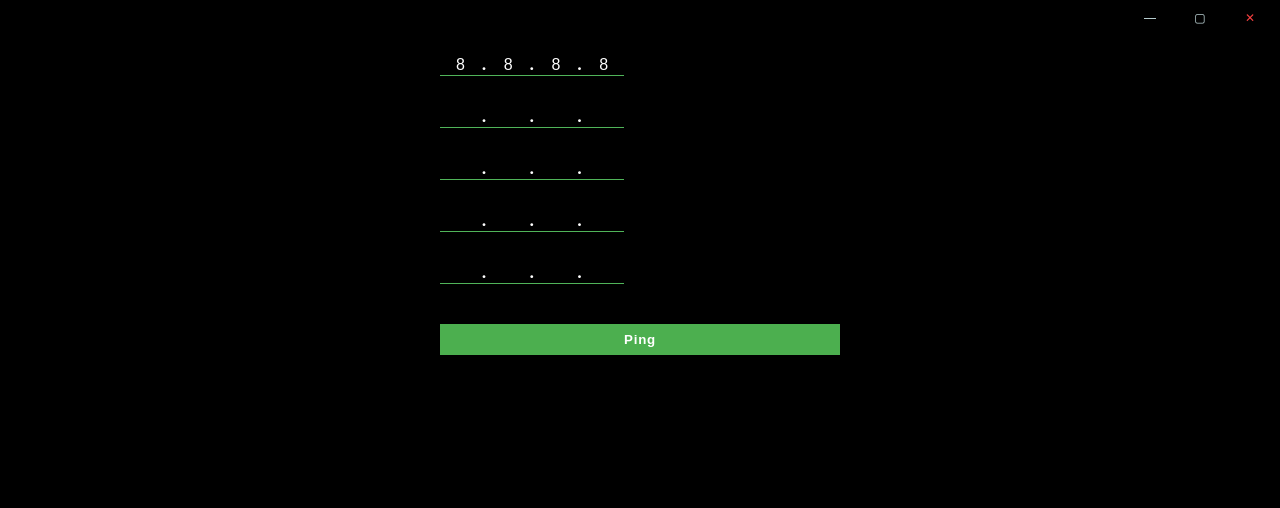
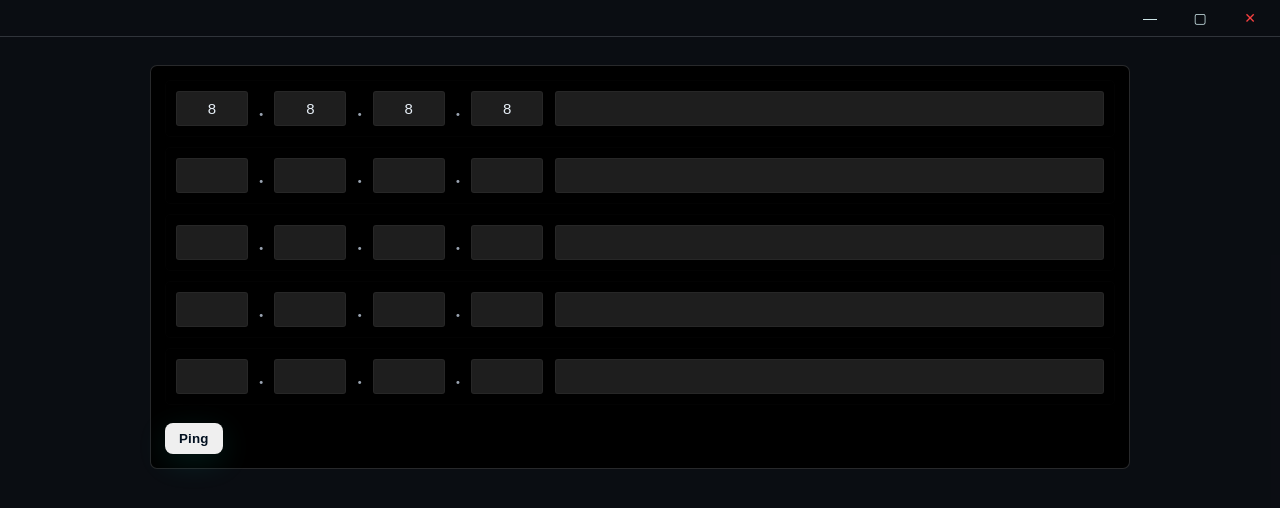
Before and after one commit to imihhail/PingAPI, a React (Vite) app: page / in a window 1280 px wide. Shown: the top 508 px of the page. Built offline with nearby package versions, Linux system fonts and the light colour scheme.

Commit message:
working mac and WIN

```diff
--- a/src/app.jsx
+++ b/src/app.jsx
@@ -116,7 +116,6 @@ export default function App() {
 
         <div className="content">
             <div id="settingsForm">
-                <div className="inputWrapper">
                 {Array.from({ length: IP_LENGHT }, (_, y) => (
                     <div key={y} className="field">
                         <div className='IPinput'>
@@ -137,30 +136,32 @@ export default function App() {
                             ))}
                         </div>
                         <div onClick={() => resizeLog(y)} className='pingLog'>
-                                <span>
-                                    {ipPartsList[y].speed?
-                                     `Ping: ${ipPartsList[y].speed}ms
-                                      Avg: ${ipPartsList[y].avg}ms
-                                      PL: ${ipPartsList[y].packetLoss}%
-                                    `: ipPartsList[y].pingLog[ipPartsList[y].pingLog.length-1]}
+                            <span className="pingStats">
+                            {ipPartsList[y].speed ? (
+                                <>
+                                <span className="pingStats_ping">Ping: <strong>{ipPartsList[y].speed}ms</strong></span>
+                                <span className="pingStats_avg">Avg: <strong>{ipPartsList[y].avg ?? '-'}ms</strong></span>
+                                <span className="pingStats_pl">PL: <strong>{ipPartsList[y].packetLoss ?? '-'}%</strong></span>
+                                </>
+                            ) : (
+                                ipPartsList[y].pingLog[ipPartsList[y].pingLog.length - 1]
+                            )}
                             </span>
                         </div>
                     </div>
                 ))}
-                </div>
                 {isPinging ? <button onClick={stopPing} className="stopBtn">Stop</button>
                              : <button onClick={ping} className="startBtn">Ping</button>
                 }
                 {selectedIpLog.isExpanded && (
                     <div onClick={resizeLog} className="pingLogExpanded">
-                        {ipPartsList[selectedIpLog.id].pingLog.map((log) =>
-                            <p>{log}</p>
+                        {ipPartsList[selectedIpLog.id].pingLog.map((log, i) =>
+                        <p key={i}>{log}</p>
                         )}
                     </div>
                 )}
             </div>
         </div>
-      <hr className="loading-line" />
     </div>
   );
 }
--- a/src/ipCLass.js
+++ b/src/ipCLass.js
@@ -6,36 +6,34 @@ export class PingAttributes {
     packetLoss = 0
     avg        = null
     speed      = null
+    connection = false
 
     constructor(id, ip = ['', '', '', '']) {
         this.id = id
         this.ip = ip
     }
 
-    calculatePingStats(std, str) {
+    calculatePingStats(str) {
         //EXTRACT PING RESPONSE AND PINGSPEED
-        //console.log("recieved str: ", str);
+        const isPingFound   = str.match(/time(?:=|<)\s*([0-9]*\.?[0-9]+)/i);
 
-        // const text       = str.toString();
-        // const pingOutput = text.split(/\r?\n/)[std];
-        // const speedArr   = pingOutput.match(/time(?:=|<)\s*([0-9]*\.?[0-9]+)/i);
+        if (isPingFound) {
+            const pingSpeed = parseFloat(isPingFound[1])
+            this.speed      = Math.round(pingSpeed)
+            this.connection = true
 
-        // if (speedArr) {
-        //     const pingSpeed = parseFloat(speedArr[1])
-        //     this.speed      = Math.round(pingSpeed)
+        //CALCULATE STATS
+            this.pingCount++
+            this.pingSum    = this.pingSum + this.speed
+            this.avg        = Math.round(this.pingSum / this.pingCount)
+            this.packetLoss = Math.round((this.errorCount/(this.pingCount + this.errorCount))*100)
 
-        // //CALCULATE STATS
-        //     this.pingCount++
-        //     this.pingSum    = this.pingSum + this.speed
-        //     this.avg        = Math.round(this.pingSum / this.pingCount)
-        //     this.packetLoss = Math.round((this.errorCount/(this.pingCount + this.errorCount))*100)
+        //HANDLE STDERROR STATS
+        } else {
+            this.speed = null
+            if (this.connection) this.errorCount++
+        }
 
-        // //HANDLE STDERROR
-        // } else {
-        //     this.speed = null
-        //     this.errorCount++
-        // }
-
-        //this.pingLog.push(pingOutput)
+        this.pingLog.push(str)
     }
 }
--- a/src/style/index.css
+++ b/src/style/index.css
@@ -1,81 +1,77 @@
-:root {
-  --bg-progressBoxes: rgba(60, 105, 95, 0.432);
-  --input-border: rgba(114, 255, 126, 0.705);
-
-  --primary: #63e468;
-  --success: #48a14b;
-  font-size: 1rem;
+:root{
+  --bg: #0f172496;            /* dark background */
+  --panel: #0b122073;         /* inner panels */
+  --muted: #9aa4b2;
+    --accent: #00d1b2;        /* teal accent for ping fast */
+  --danger: #ff6b6b;
+  --glass: rgba(255, 255, 255, 0.244);
+  --glass-2: rgba(255, 255, 255, 0.323);
+  --text: #e6eef6;
+  --subtle: rgba(230, 238, 246, 0.172);
+  --radius: 8px;
+  font-family: Inter, ui-sans-serif, system-ui, -apple-system, "Segoe UI", Roboto, "Helvetica Neue", Arial;
 }
 
-
-
-html, body {
+body, #root, html {
   height: 100%;
+  background: rgba(10,12,18,0.85);
   margin: 0;
+  color: var(--text);
   overflow: hidden;
-  font-size: 1rem;
 }
 
-body {
-  display: flex;
-  flex-direction: column;
-  height: 100vh;
-  background: black;
-  color: white;
-  /* line-height: 1.6; */
-  letter-spacing: 0.7px;
+/* Content area */
+.content {
+  padding: 18px;
+  max-width: 980px;
+  margin: 10px auto;
 }
 
-.content {
-  flex: 1;
-  overflow: auto;
+/* Settings form panel */
+#settingsForm {
+  background-color: rgb(0, 0, 0);
+  border: 1px solid var(--subtle);
+  padding: 14px;
+  border-radius: 7px;
+
 }
 
-/* INPUTS */
-#settingsForm {
-  max-width: 400px;
-  margin: 0 auto;
+/* Each IP row */
+.field {
+  display: flex;
+  align-items: center;
+  gap: 12px;
   padding: 10px;
-  margin-top: 3px;
+  border-radius: 5px;
+  margin-bottom: 10px;
+  border: 1px solid rgba(255,255,255,0.01);
 }
 
-.inputWrapper {
-  margin-bottom: 40px;
+/* IP input group */
+.IPinput {
+  display: inline-flex;
+  gap: 6px;
+  align-items:center;
+  flex: 0 0 auto;
 }
 
-.field {
-  display: flex;
+/* each octet input */
+.IPinput input {
+  width: 50px;
+  padding: 8px 10px;
+  border-radius: 3px;
+  border: 1px solid rgba(255,255,255,0.04);
+  background: rgba(255, 255, 255, 0.117);
+  color: var(--text);
+  font-size: 15px;
   text-align: center;
-  align-items: center;
-  margin-bottom: 25px;
-  gap: 40px;
+  outline: none;
+  height: 17px;
 }
 
-.field input {
-  font-size: 1rem;
-  border: none;
-  border-bottom: 1px solid var(--input-border);
-  background: transparent;
-  color: #fff;
-  user-select: none;
-  max-width: 37px;
-  min-width: 24px;
-  text-align: center;
-}
-
-.field .dot {
-  border-bottom: 1px solid var(--input-border);
-  font-size: 1.5rem;
-}
-
-.pingLog {
-  transition: 1s;
-  font-size: 1rem;
-}
-
-input:focus {
-  outline: none;
-  border-bottom: 2px solid rgb(114, 255, 126);
+.IPinput input:focus {
+  transform: translateY(-1px);
+  border-color: rgba(255, 255, 255, 0.914);
 }
 
 input[type="number"]::-webkit-outer-spin-button,
@@ -84,118 +80,95 @@ input[type="number"]::-webkit-inner-spin-button {
   margin: 0;
 }
 
-/* START */
-.startBtn, .stopBtn {
-  display: block;
-  align-items: center;
-  gap: 0.5rem;
-  letter-spacing: 0.8px;
-  padding: 0.5rem 0.7rem;
+.dot {
+  font-size: 20px;
+  color: var(--muted);
   font-weight: 600;
-  color: white;
-  background-color: rgb(76, 175, 79);
-  border: none;
-  cursor: pointer;
-  width: 400px;
+  margin: 0 4px;
 }
 
-.stopBtn {
-  background-color: rgb(171, 73, 40);
+/* Ping log preview area inside row */
+.pingLog {
+  display:flex;
+  align-items:center;
+  gap: 12px;
+  flex: 1 1 auto;
+  min-width: 0;
+  cursor: pointer;
+height: 17px;
+  padding: 8px 10px;
+  border-radius: 3px;
+  border: 1px solid rgba(255,255,255,0.04);
+  background: rgba(255, 255, 255, 0.117);
 }
 
-
-
-.section-divider {
-  border: none;
-  height: 1px;
-  background-color: white;
-  margin: 0;
-  opacity: 0.8;
-}
-
-.loading-line {
-  position: relative;
-  top: -1px;
-  border: none;
-  height: 1px;
-  background-color: rgb(82, 164, 192);
-  box-shadow: -5px -1px 3px 2px rgba(109, 188, 214, 0.308);
-  margin: 0;
-  width: 100px;
-  transform: translateX(-700%);
-  animation-duration: 1.6s;
-  /* animation-name: loading; */
-  animation-timing-function: linear;
-  animation-iteration-count: infinite;
-}
-
-@keyframes loading {
-  100% {transform: translateX(600%);}
-}
-
-.pingLogExpanded {
-  position: fixed;
-  display: flex;
-  flex-direction: column;
-  justify-content: flex-end;
-  box-sizing: border-box;
-  top: -250px;
-  left: 250px;
+/* ping stats container */
+.pingStats {
+  display:flex;
+  gap: 12px;
+  align-items:center;
   width: 100%;
-  height: 100%;
-  background-color: rgb(0, 0, 0);
-  padding: 1rem;
-  animation: expand 0.4s ease-out forwards;
-}
-
-@keyframes expand {
-  from {
-    transform: scale(0.2);
-    opacity: 1;
-  }
-  to {
-    transform: scale(1);
-    top: 0px;
-    left: 0px;
-    opacity: 0.8;
-  }
-}
-
-p {
-  margin: 0rem;
-}
-
-/* ERROR POPUP */
-.error-popup {
-  background-color: red;
-  font-family: Arial, Helvetica, sans-serif;
-  display: flex;
-  align-items: center;
-  justify-content: space-between;
-  gap: 12px;
-  padding: 1px 10px;
-  display: none;
-}
-
-.errorMsg-box {
-  font-weight: bold;
-  flex: 1 1 auto;
-  text-align: center;
   white-space: nowrap;
   overflow: hidden;
   text-overflow: ellipsis;
+  font-size: 13px;
+  color: var(--muted);
+}
+.pingStats strong { color: var(--text); font-weight: 700; }
+.pingStats_ping { color: var(--accent); }
+.pingStats_avg { color: #ffd86b; }
+.pingStats_pl  { color: #ff9aa2; }
+
+.startBtn, .stopBtn {
+  margin-top: 8px;
+  padding: 8px 14px;
+  border-radius: 8px;
+  border: none;
+  cursor: pointer;
+  font-weight: 600;
+  letter-spacing: 0.2px;
+  transition: transform .08s ease, box-shadow .12s ease;
+}
+.startBtn {
+  color: #021020;
+  box-shadow: 0 8px 30px rgba(11, 188, 168, 0.14);
 }
 
-.closeErrorBtn {
-  color: rgb(0, 0, 0);
-  font-weight: bold;
-  cursor: pointer;
+.startBtn:hover { transform: translateY(-2px); }
+.stopBtn {
+  background: transparent;
+  border: 1px solid rgba(255,255,255,0.06);
+  color: var(--text);
+}
+.stopBtn:hover { background: rgba(255,255,255,0.02); }
+
+/* expanded log overlay */
+.pingLogExpanded {
+  margin-top: 8px;
+  padding: 12px;
+  border-radius: 8px;
+  background: linear-gradient(180deg, rgba(10,14,22,0.7), rgba(7,9,14,0.6));
+  border: 1px solid rgba(255,255,255,0.03);
+  max-height: 220px;
+  overflow: auto;
+  color: var(--muted);
+}
+.pingLogExpanded p {
+  margin: 0 0 6px 0;
+  padding: 6px 8px;
+  border-radius: 6px;
+  background: rgba(255,255,255,0.01);
+  font-family: ui-monospace, SFMono-Regular, Menlo, Monaco, "Roboto Mono", monospace;
+  font-size: 13px;
+  color: #cbe7ff;
 }
 
-.closeErrorBtn:hover {
-  color: rgba(0, 0, 0, 0.555);
+/* subtle loading line */
+
+
+/* responsive tweaks */
+@media (max-width: 720px) {
+  .IPinput input { width: 44px; font-size: 13px; padding: 6px 8px; }
+  .pingStats { font-size: 12px; gap: 8px; }
+  .app-icon { width:20px; height:20px; }
 }
-
-.loading {
-  cursor: progress;
-}
--- a/src/style/topbar.css
+++ b/src/style/topbar.css
@@ -9,6 +9,7 @@
   user-select: none;
   -webkit-user-select: none;
   -webkit-app-region: drag;
+  border-bottom: 1px solid var(--subtle);
 }
 
 .titlebar-left {
@@ -32,7 +33,7 @@
   justify-content:center;
   border-radius:4px;
   cursor: pointer;
-  font-size: 12px;
+  font-size: 14px;
 }
 .win-btn:hover { background: rgba(255, 255, 255, 0.13); }
 
```
Also changed, not shown: src/main.js (+25 -30 lines). Lines whose indentation alone changed are shown as unchanged.
